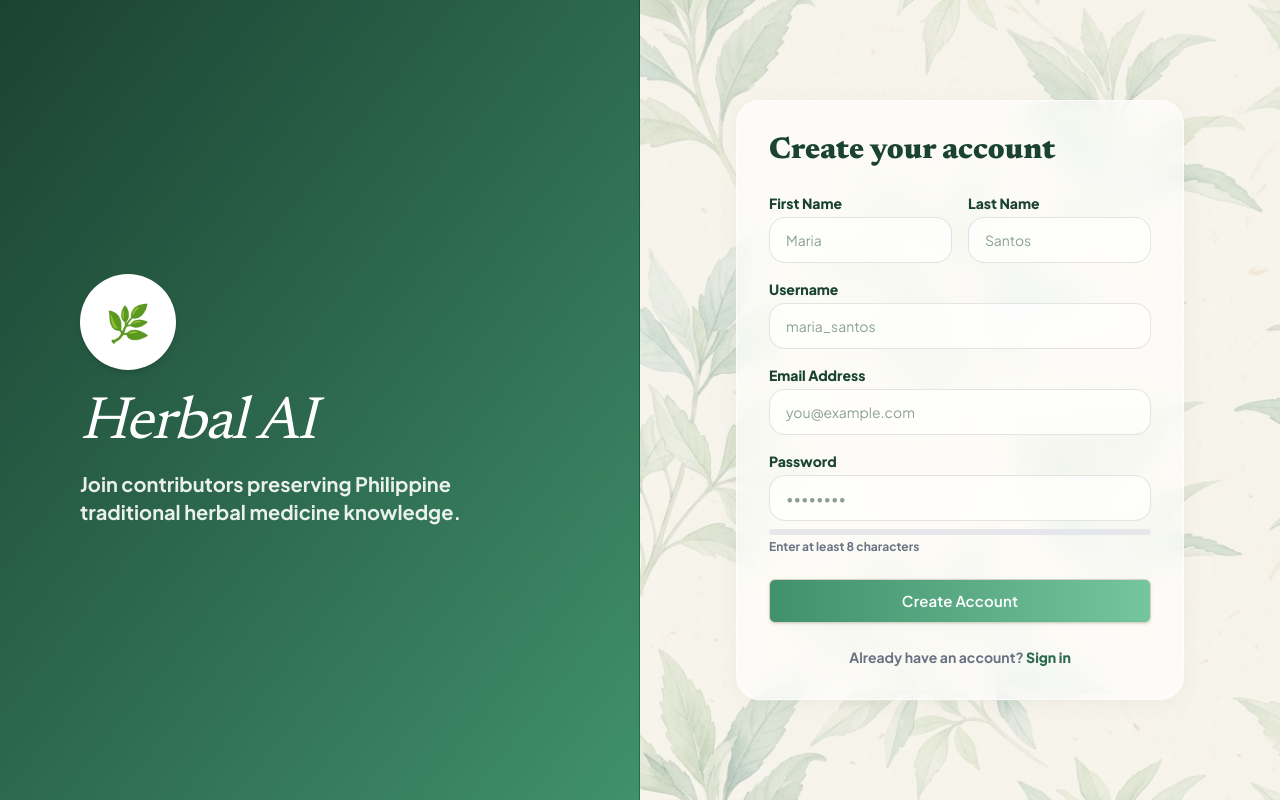
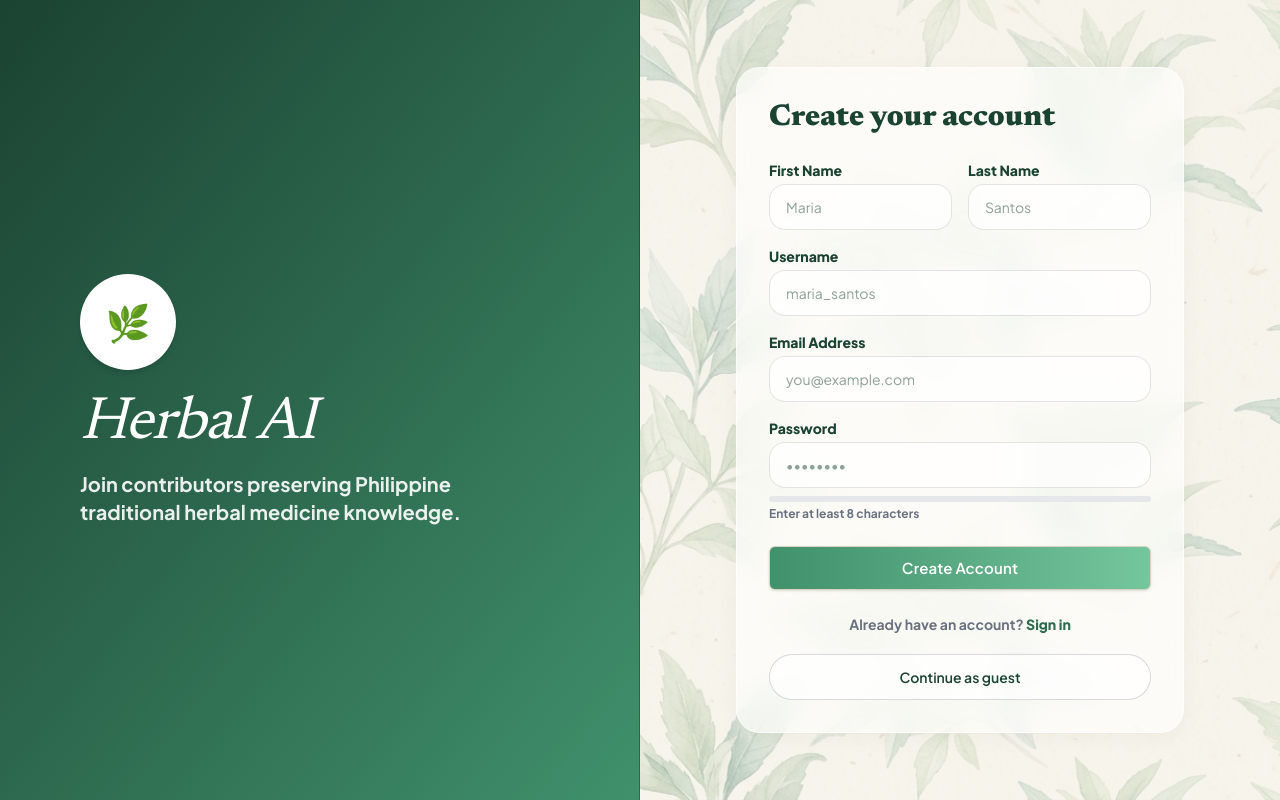
Before and after one commit to ultrakevin143/HerbalAiCapstoneProject, a Next.js app in the folder herbalaifrontend/: page /signup in a window 1280 px wide. Built offline with nearby package versions, Linux system fonts and the light colour scheme.

Commit message:
Restore guest home links on auth pages

```diff
--- a/herbalaifrontend/app/signin/page.tsx
+++ b/herbalaifrontend/app/signin/page.tsx
@@ -144,6 +144,12 @@ export default function SignInPage() {
               Sign up
             </Link>
           </p>
+          <Link
+            href="/"
+            className="mt-5 flex min-h-11 w-full items-center justify-center rounded-full border border-black/15 bg-white/70 px-5 py-3 text-sm font-semibold text-[#1b4332] transition-colors hover:bg-white dark:border-line dark:bg-soft dark:text-ink dark:hover:bg-panel"
+          >
+            Continue as guest
+          </Link>
         </div>
       </div>
     </main>
--- a/herbalaifrontend/app/signup/page.tsx
+++ b/herbalaifrontend/app/signup/page.tsx
@@ -205,6 +205,12 @@ export default function SignUpPage() {
               Sign in
             </Link>
           </p>
+          <Link
+            href="/"
+            className="mt-5 flex min-h-11 w-full items-center justify-center rounded-full border border-black/15 bg-white/70 px-5 py-3 text-sm font-semibold text-[#1b4332] transition-colors hover:bg-white dark:border-line dark:bg-soft dark:text-ink dark:hover:bg-panel"
+          >
+            Continue as guest
+          </Link>
         </div>
       </div>
     </main>
```
